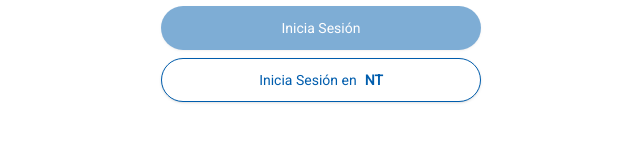
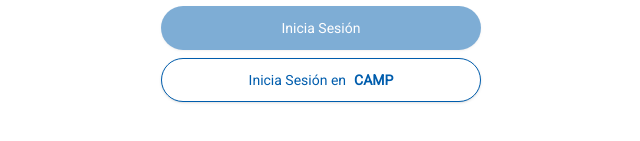
Before and after one commit to TRABAJOS-EMPRESA/sodimac-ventas-front, a Next.js app: page /auth/login in a window 1280 px wide. Shown: the part 593-734 px from the top of the page, without its empty margins (319-959 px from the left). Built offline with nearby package versions, Linux system fonts and the light colour scheme.

Commit message:
Actualizar texto del botón de inicio de sesión de "NT" a "CAMP"

```diff
--- a/components/login/AuthForm.tsx
+++ b/components/login/AuthForm.tsx
@@ -130,7 +130,7 @@
         disabled={form.formState.isSubmitting}
         onClick={() => signIn("keycloak")}
       >
-        Inicia Sesión en <span className="font-bold">NT</span>
+        Inicia Sesión en <span className="font-bold">CAMP</span>
       </Button>
     </Form>
   );
```
